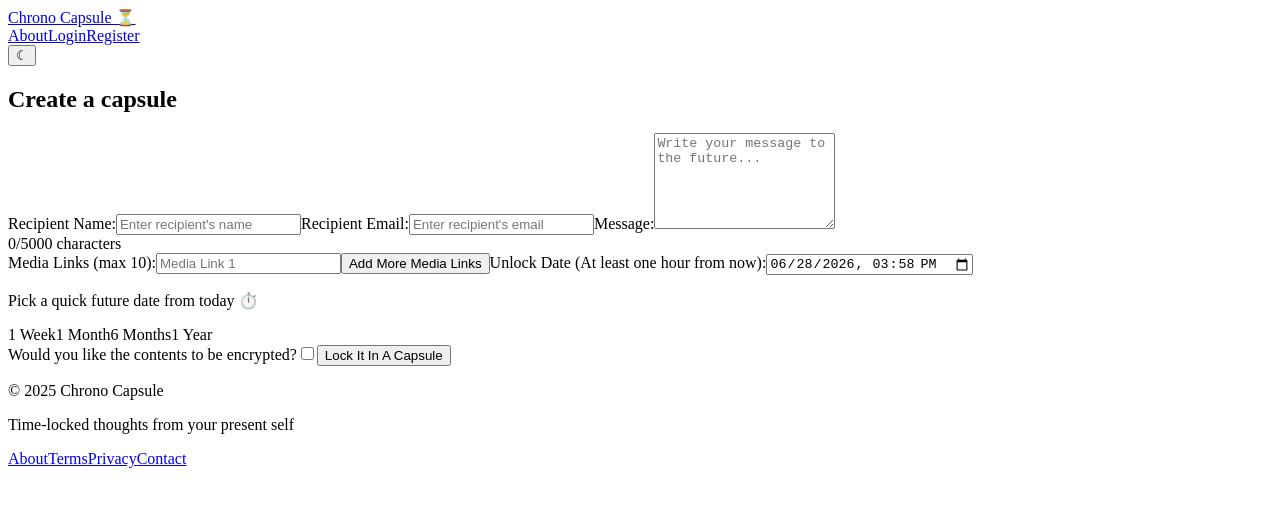
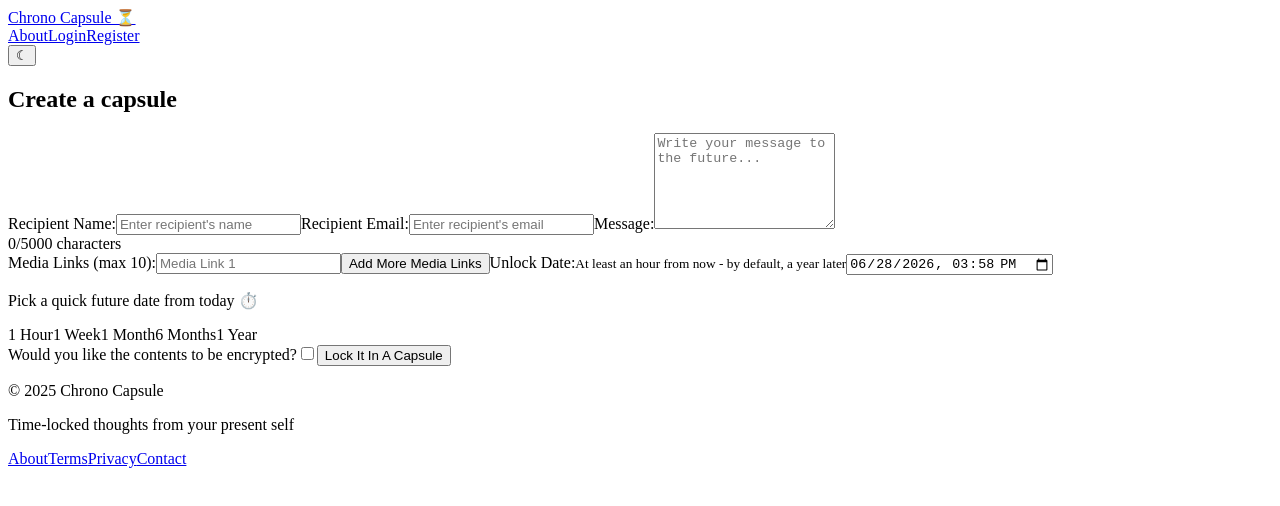
Before and after one commit to PuneetGopinath/chrono-capsule, a React app: page /create in a window 1280 px wide. Shown: the top 506 px of the page. Built offline with nearby package versions, Linux system fonts and the light colour scheme; the HTML template or start-up script is replaced by a standard one.

Commit message:
fix: bug caused as new Date automatically returned local date
toISOString returns UTC time, so created a new function toLocalISOString

```diff
--- a/src/client/components/CapsuleForm.jsx
+++ b/src/client/components/CapsuleForm.jsx
@@ -1,18 +1,20 @@
 import { useState } from "react";
 
 const suggestions = [
+    { text: "1 Hour", days: 0, hours: 1 },
     { text: "1 Week", days: 7 },
     { text: "1 Month", days: 30 },
     { text: "6 Months", days: 182 },
     { text: "1 Year", days: 365 }
 ];
 
-function SuggestDate({ text, days, setDate, isActive, setSelectedLabel }) {
+function SuggestDate({ text, days, hours, setDate, isActive, setSelectedLabel }) {
     return <span className={`suggest-date${ isActive ? " active" : ""}`} title={`Unlocks in ${text.toLowerCase()} from today`} onClick={() => {
-                const d = new Date();
-                d.setMinutes(d.getMinutes() - d.getTimezoneOffset());
+                const d = new Date(); // Already in local time
                 d.setDate(d.getDate() + days);
+                d.setHours(d.getHours() + hours);
                 setDate(d);
+                console.log(d);
                 setSelectedLabel(text);
             }}>
                 {text}
@@ -23,12 +25,11 @@ export default function CapsuleForm() {
     const [message, setMessage] = useState("");
     const maxChars = 5000;
 
-    const now = new Date();
-    now.setMinutes(now.getMinutes() - now.getTimezoneOffset()); // Adjust to local time
-    const min = new Date(now);
+    // Since this will run on client side, we automatically receive the local time.
+    const min = new Date();
     min.setHours(min.getHours() + 1); // Minimum unlock date is 1 hour from now
-    const valD = new Date(now);
-    valD.setFullYear(now.getFullYear() + 1); // Default unlock date is 1 year from now
+    const valD = new Date();
+    valD.setFullYear(valD.getFullYear() + 1); // Default unlock date is 1 year from now
 
     const [date, setDate] = useState(valD);
 
@@ -55,19 +56,20 @@ export default function CapsuleForm() {
 
         const form = event.target;
         const formData = new FormData(form);
-
-        if (new Date(formData.get("unlockDate") < min)) {
+        const obj = Object.fromEntries(formData.entries());
+        console.log("Minimum:", min, "\nUnlock Date Submitted:", new Date(formData.get("unlockDate")));
+        if (new Date(formData.get("unlockDate")) < min) {
             return alert("Unlock Date must be at least 1 hour from now.");
         }
 
         try {
-            console.log(formData);
             const res = await fetch("/api/capsules/create", {
                 method: "POST",
                 headers: {
-                    "Authorization": `Bearer ${localStorage.getItem("token")}`
+                    "Authorization": `Bearer ${localStorage.getItem("token")}`,
+                    "Content-Type": "application/json"
                 },
-                body: formData
+                body: JSON.stringify(obj)
             });
             const data = await res.json();
 
@@ -83,6 +85,7 @@ export default function CapsuleForm() {
             }
         } catch (err) {
             console.log("[❌ Error] Failed to create capsule:", err);
+            alert("An error occurred while trying to create the capsule. Please try again later.")
         }
     }
 
@@ -93,9 +96,20 @@ export default function CapsuleForm() {
         setSelectedLabel(null);
     };
 
+    const toLocalISOString = (date) => {
+        const pad = (num) => num.toString().padStart(2, "0");
+
+        const year = date.getFullYear();
+        const month = pad(date.getMonth() + 1); // Since months are 0 indexed
+        const day = pad(date.getDate());
+        const hours = pad(date.getHours());
+        const minutes = pad(date.getMinutes());
+        return `${year}-${month}-${day}T${hours}:${minutes}`;
+    }
+
     return (
         <main>
-            <div className="capsule-form">
+            <div className="form-container capsule">
                 <h2>Create a capsule</h2>
                 <form action="/api/capsules/create" method="POST" onSubmit={handleSubmit}>
                     <label>Recipient Name:</label>
@@ -164,12 +178,12 @@ export default function CapsuleForm() {
                         Add More Media Links
                     </button>
 
-                    <label>Unlock Date (At least one hour from now):</label>
+                    <label>Unlock Date:</label><small>At least an hour from now - by default, a year later</small>
                     <input
                         type="datetime-local"
                         name="unlockDate"
-                        min={min.toISOString().slice(0, 16)}
-                        value={date.toISOString().slice(0, 16)}
+                        min={toLocalISOString(min).slice(0, 16)}
+                        value={toLocalISOString(date).slice(0, 16)}
                         onChange={handleDateChange}
                         required
                         aria-required="true"
@@ -181,6 +195,7 @@ export default function CapsuleForm() {
                                 key={s.text}
                                 text={s.text}
                                 days={s.days}
+                                hours={s.hours ?? 0}
                                 setDate={setDate}
                                 isActive={selectedLabel === s.text}
                                 setSelectedLabel={setSelectedLabel}
@@ -202,7 +217,7 @@ export default function CapsuleForm() {
                         <input type="checkbox" name="isEncrypted" />
                     </label>
 
-                    <input type="hidden" name="timezoneOffset" value={now.getTimezoneOffset()} />
+                    <input type="hidden" name="timezoneOffset" value={new Date().getTimezoneOffset()} />
 
                     <button type="submit">Lock It In A Capsule</button>
                 </form>
--- a/src/client/index.css
+++ b/src/client/index.css
@@ -225,6 +225,13 @@ input[type="datetime-local"] {
     transform: scale(0.98);
 }
 
+.form-container small {
+    display: block;
+    margin-top: 0.25rem;
+    color: color-mix(in srgb, var(--text) 30%, transparent);
+    font-size: 0.9rem;
+}
+
 .suggest-date-cont {
     display: flex;
     flex-wrap: wrap;
```
